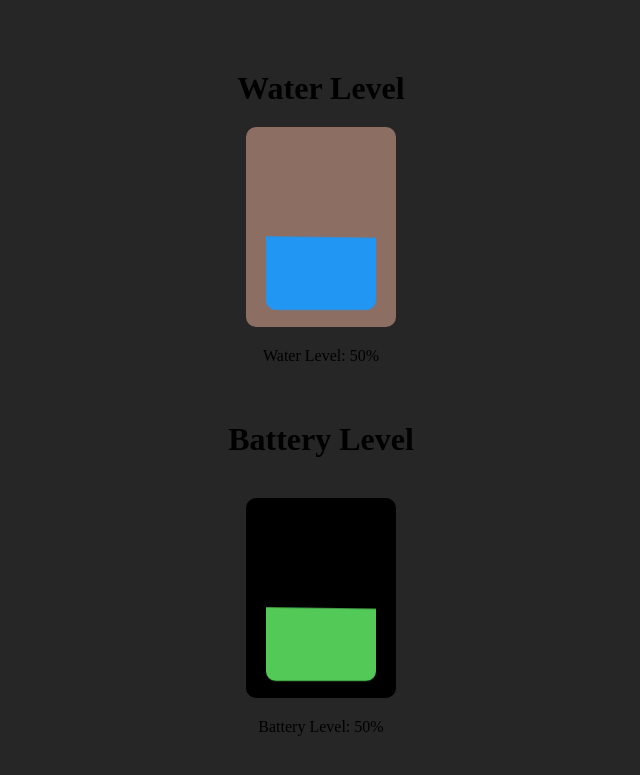
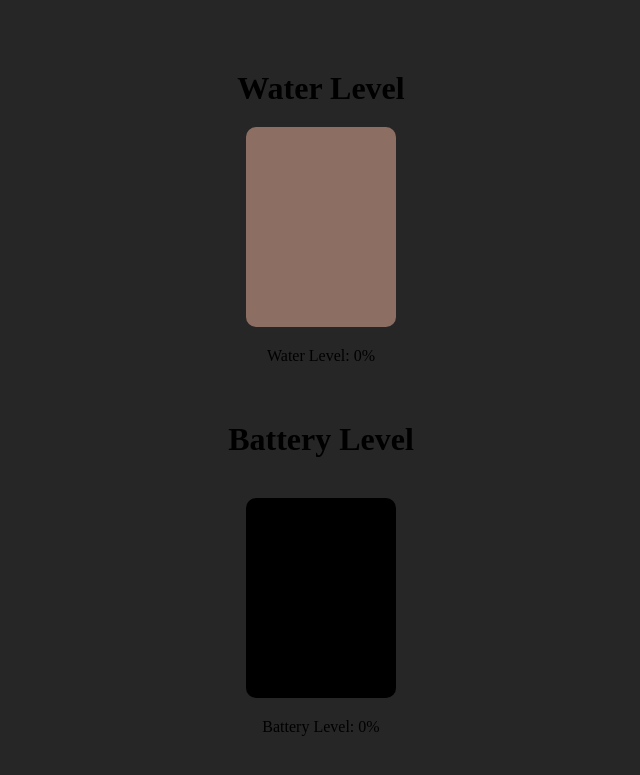
Before and after one commit to Rajkisan/IEDC-Ketlle, a Flask app: page / in a window 1280 px wide. Shown: the top 775 px of the page, without its empty margins (319-959 px from the left). Run offline with Flask 3, Linux system fonts and the light colour scheme.

Commit message:
Vercel Commit

```diff
--- a/app.py
+++ b/app.py
@@ -6,7 +6,7 @@ app = Flask(__name__)
 refresh_counter = 0
 
 # Initial percent value
-percent = 50
+percent = 0
 
 @app.route('/')
 def index():
--- a/templates/base.html
+++ b/templates/base.html
@@ -3,7 +3,7 @@
 <head>
     <meta charset="UTF-8">
     <meta name="viewport" content="width=device-width, initial-scale=1.0">
-    <title>Animated Levels</title>
+    <title>Dashboard</title>
     <!-- Use the refresh_counter in the URL to force a page refresh -->
     <link rel="stylesheet" href="style.css?v={{ refresh_counter }}">
 </head>
```
